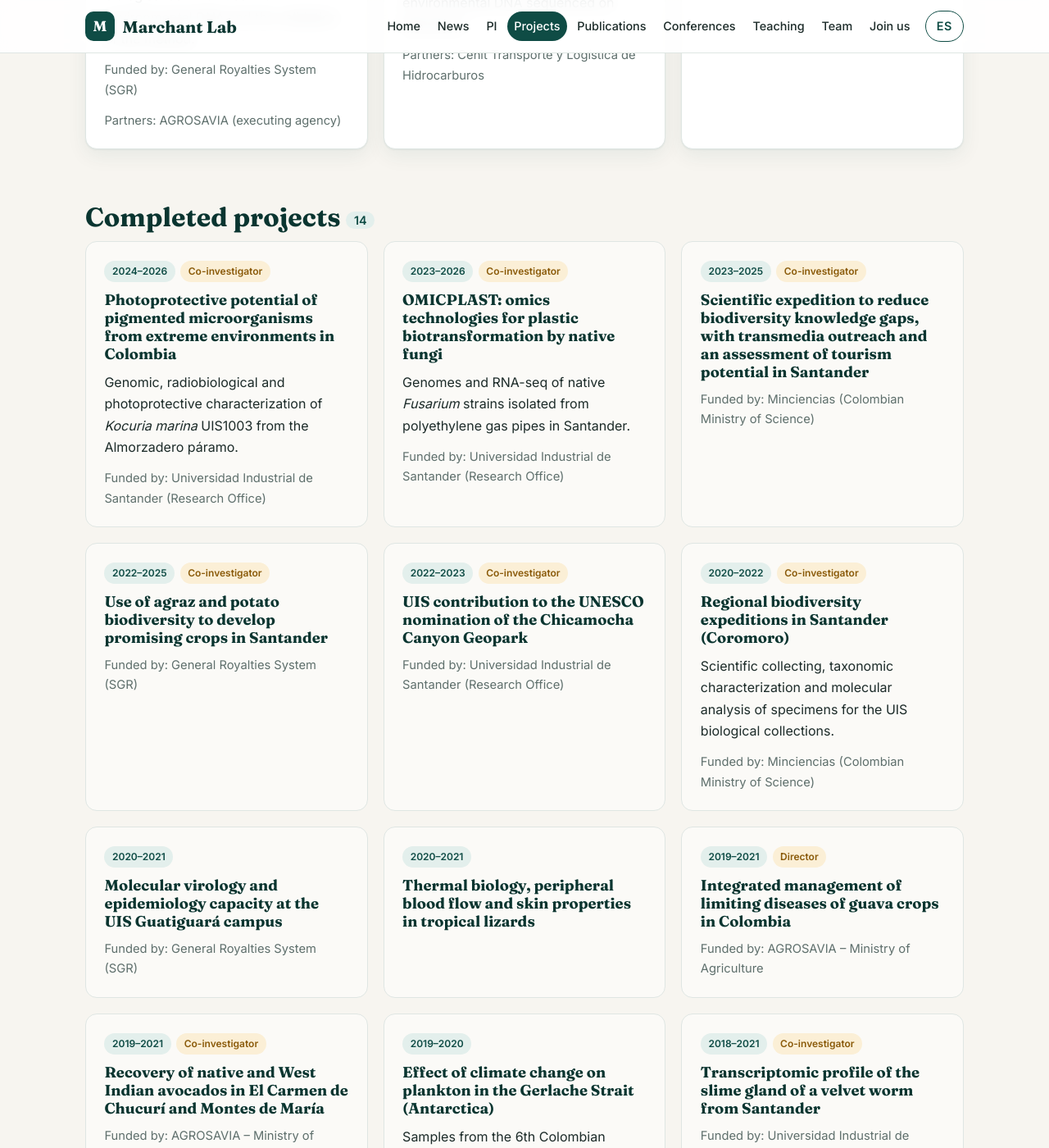
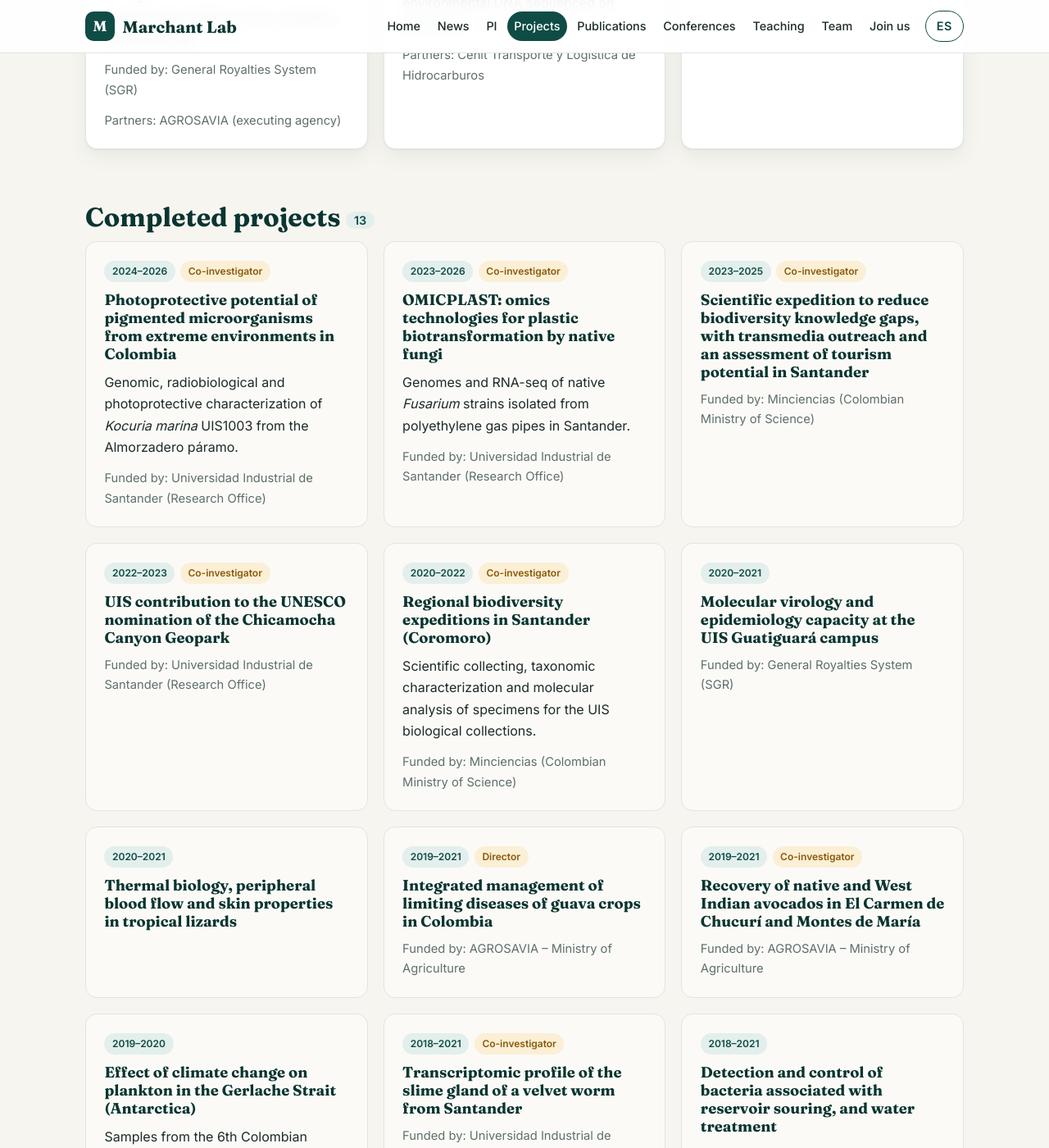
Before and after one commit to Marchant-Lab/marchant-lab-web, a Jekyll site: the page built from en/proyectos.html, in a window 1280 px wide and 1400 px high, scrolled down 674 px. Shown: the whole window at 82% size. Built offline with Jekyll 4.4.1, drawn with Linux system fonts in a browser that asks for light colours.

Commit message:
Quita el proyecto de agraz y papa (participación breve como reemplazo)
Co-Authored-By: Claude Opus 5.5 <noreply@anthropic.com>

```diff
--- a/_data/proyectos.yml
+++ b/_data/proyectos.yml
@@ -36,11 +36,6 @@
   anios: 2019–2021
   rol: Coinvestigador
   financiador: AGROSAVIA – Ministerio de Agricultura
-- titulo: Aprovechamiento de la biodiversidad en agraz y papa para cultivos promisorios en Santander
-  estado: pasado
-  anios: 2022–2025
-  rol: Coinvestigador
-  financiador: Sistema General de Regalías (SGR)
 - titulo: Expedición científica para reducir déficits de conocimiento de la biodiversidad, con productos transmedia y evaluación del potencial turístico en Santander
   estado: pasado
   anios: 2023–2025
--- a/_data/traduccion_en.yml
+++ b/_data/traduccion_en.yml
@@ -26,7 +26,6 @@
 "Desarrollo de la bioinnovación para el manejo sostenible y la resiliencia de paisajes socioecológicos en ecosistemas de páramo y bosque húmedo tropical": "Bio-innovation for the sustainable management and resilience of socio-ecological landscapes in páramo and tropical rainforest ecosystems"
 "Proyecto SGR (Convocatoria 34, BPIN 2024000100141) en Boyacá, Caquetá, Meta, Norte de Santander, Putumayo y Santander. La UIS lidera la caracterización de comunidades biológicas con ADN ambiental y la validación del método.": "General Royalties System (SGR) project (Call 34, BPIN 2024000100141) in Boyacá, Caquetá, Meta, Norte de Santander, Putumayo and Santander. UIS leads the characterization of biological communities with environmental DNA and the validation of the method."
 "Recuperación de aguacates criollos y antillanos en El Carmen de Chucurí y Montes de María": "Recovery of native and West Indian avocados in El Carmen de Chucurí and Montes de María"
-"Aprovechamiento de la biodiversidad en agraz y papa para cultivos promisorios en Santander": "Use of agraz and potato biodiversity to develop promising crops in Santander"
 "Expedición científica para reducir déficits de conocimiento de la biodiversidad, con productos transmedia y evaluación del potencial turístico en Santander": "Scientific expedition to reduce biodiversity knowledge gaps, with transmedia outreach and an assessment of tourism potential in Santander"
 "Contribución de la UIS a la postulación del Geoparque Cañón del Chicamocha ante la UNESCO": "UIS contribution to the UNESCO nomination of the Chicamocha Canyon Geopark"
 "Expediciones de biodiversidad a escala regional en Santander (Coromoro)": "Regional biodiversity expeditions in Santander (Coromoro)"
```
